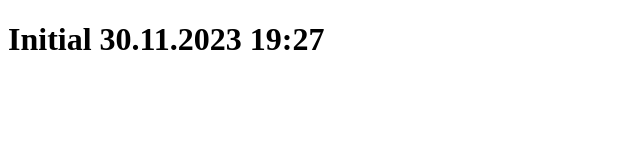
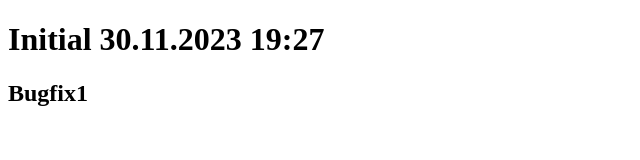
Before and after one commit to lvicanata7/30-11, a plain HTML site: page index.html in a window 1280 px wide. Shown: the whole page, without its empty margins (0-640 px from the left). Drawn offline with Linux system fonts and the light colour scheme.

Commit message:
comm1 bugfix

```diff
--- a/index.html
+++ b/index.html
@@ -7,5 +7,6 @@
 </head>
 <body>
     <h1>Initial 30.11.2023 19:27</h1>
+    <h2>Bugfix1</h2>
 </body>
 </html>
```
